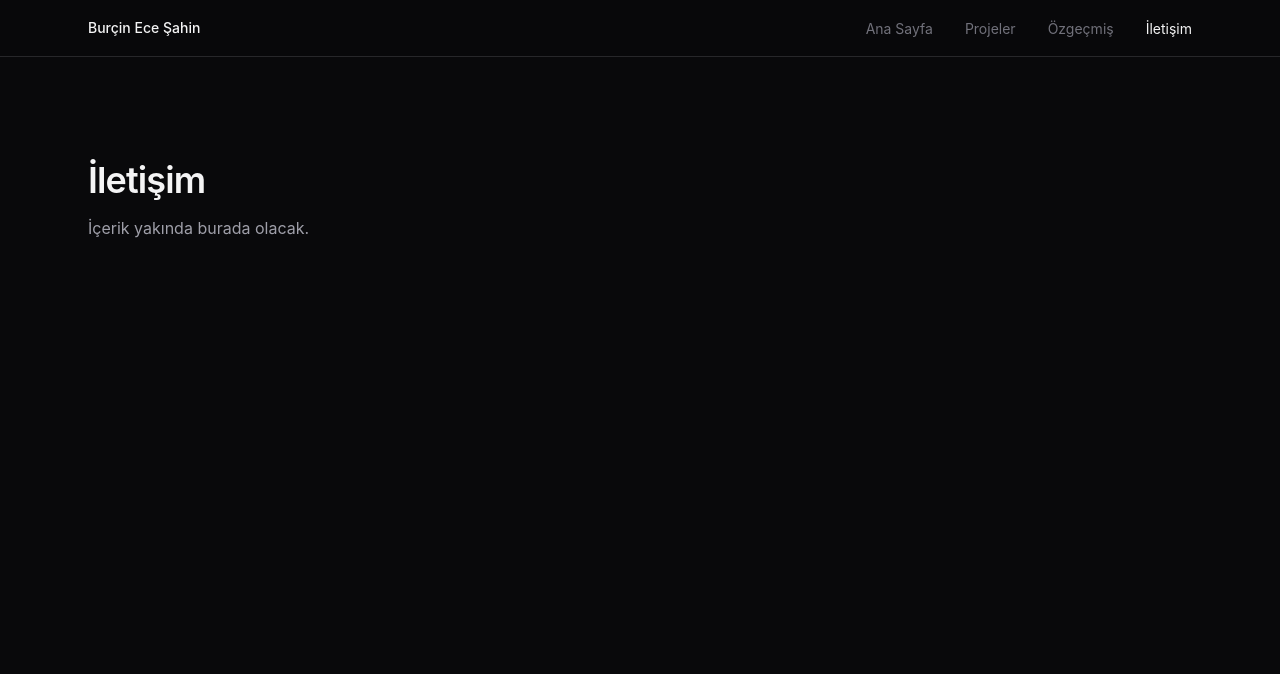
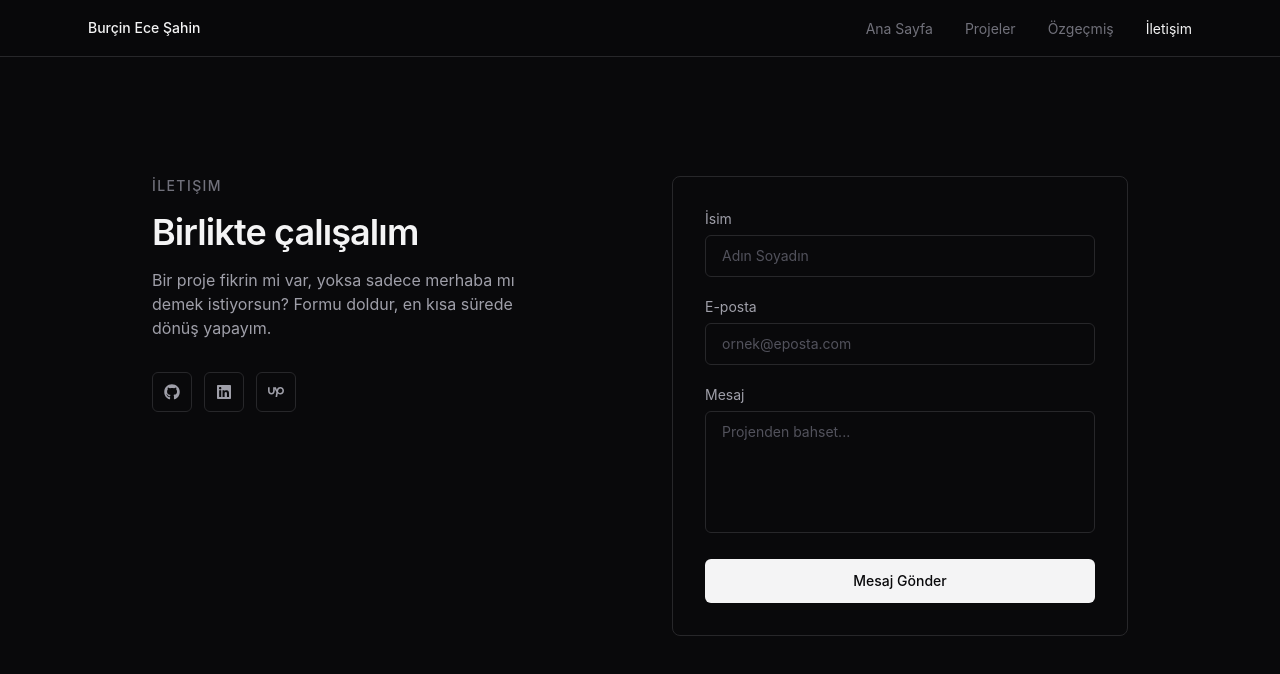
Before and after one commit to burcinece/portfolyo-vitrin, a React (Vite) app: page /iletisim in a window 1280 px wide. Shown: the top 674 px of the page. Built offline with nearby package versions, Linux system fonts and the light colour scheme.

Commit message:
Contact sayfası ve sosyal medya ikonları eklendi

```diff
--- /dev/null
+++ b/src/data/socialLinks.js
@@ -0,0 +1,7 @@
+import { FaGithub, FaLinkedin, FaUpwork } from 'react-icons/fa6'
+
+export const socialLinks = [
+  { name: 'GitHub', href: '#', icon: FaGithub },
+  { name: 'LinkedIn', href: '#', icon: FaLinkedin },
+  { name: 'Upwork', href: '#', icon: FaUpwork },
+]
--- a/src/pages/Contact.jsx
+++ b/src/pages/Contact.jsx
@@ -1,8 +1,122 @@
+import { useForm } from 'react-hook-form'
+import { socialLinks } from '../data/socialLinks'
+
 function Contact() {
+  const {
+    register,
+    handleSubmit,
+    reset,
+    formState: { errors, isSubmitting, isSubmitSuccessful },
+  } = useForm()
+
+  const onSubmit = async () => {
+    await new Promise((resolve) => setTimeout(resolve, 600))
+    reset()
+  }
+
   return (
-    <section className="mx-auto max-w-6xl px-6 py-20">
-      <h1 className="text-4xl font-semibold tracking-tight text-zinc-100">İletişim</h1>
-      <p className="mt-4 text-zinc-400">İçerik yakında burada olacak.</p>
+    <section className="mx-auto max-w-5xl px-6 py-24">
+      <div className="grid gap-16 md:grid-cols-2">
+        <div>
+          <p className="mb-4 text-sm font-medium uppercase tracking-widest text-zinc-500">
+            İletişim
+          </p>
+          <h1 className="text-4xl font-semibold tracking-tight text-zinc-100">
+            Birlikte çalışalım
+          </h1>
+          <p className="mt-4 max-w-sm text-zinc-400">
+            Bir proje fikrin mi var, yoksa sadece merhaba mı demek istiyorsun?
+            Formu doldur, en kısa sürede dönüş yapayım.
+          </p>
+
+          <div className="mt-8 flex gap-3">
+            {socialLinks.map(({ name, href, icon: Icon }) => (
+              <a
+                key={name}
+                href={href}
+                target="_blank"
+                rel="noreferrer"
+                aria-label={name}
+                className="flex h-10 w-10 items-center justify-center rounded-md border border-zinc-800 text-zinc-400 transition-colors duration-200 hover:border-zinc-700 hover:text-zinc-100"
+              >
+                <Icon className="h-4 w-4" />
+              </a>
+            ))}
+          </div>
+        </div>
+
+        <div className="rounded-lg border border-zinc-800 p-8">
+          {isSubmitSuccessful ? (
+            <p className="text-sm text-zinc-300">
+              Mesajın için teşekkürler, en kısa sürede dönüş yapacağım.
+            </p>
+          ) : (
+            <form onSubmit={handleSubmit(onSubmit)} noValidate className="space-y-5">
+              <div>
+                <label htmlFor="name" className="mb-1.5 block text-sm text-zinc-400">
+                  İsim
+                </label>
+                <input
+                  id="name"
+                  type="text"
+                  {...register('name', { required: 'İsim alanı zorunlu.' })}
+                  className="w-full rounded-md border border-zinc-800 bg-zinc-950 px-4 py-2.5 text-sm text-zinc-200 placeholder:text-zinc-600 focus:border-zinc-700 focus:outline-none focus:ring-1 focus:ring-zinc-700"
+                  placeholder="Adın Soyadın"
+                />
+                {errors.name && (
+                  <p className="mt-1.5 text-xs text-red-400">{errors.name.message}</p>
+                )}
+              </div>
+
+              <div>
+                <label htmlFor="email" className="mb-1.5 block text-sm text-zinc-400">
+                  E-posta
+                </label>
+                <input
+                  id="email"
+                  type="email"
+                  {...register('email', {
+                    required: 'E-posta alanı zorunlu.',
+                    pattern: {
+                      value: /^[^\s@]+@[^\s@]+\.[^\s@]+$/,
+                      message: 'Geçerli bir e-posta adresi gir.',
+                    },
+                  })}
+                  className="w-full rounded-md border border-zinc-800 bg-zinc-950 px-4 py-2.5 text-sm text-zinc-200 placeholder:text-zinc-600 focus:border-zinc-700 focus:outline-none focus:ring-1 focus:ring-zinc-700"
+                  placeholder="ornek@eposta.com"
+                />
+                {errors.email && (
+                  <p className="mt-1.5 text-xs text-red-400">{errors.email.message}</p>
+                )}
+              </div>
+
+              <div>
+                <label htmlFor="message" className="mb-1.5 block text-sm text-zinc-400">
+                  Mesaj
+                </label>
+                <textarea
+                  id="message"
+                  rows={5}
+                  {...register('message', { required: 'Mesaj alanı zorunlu.' })}
+                  className="w-full resize-none rounded-md border border-zinc-800 bg-zinc-950 px-4 py-2.5 text-sm text-zinc-200 placeholder:text-zinc-600 focus:border-zinc-700 focus:outline-none focus:ring-1 focus:ring-zinc-700"
+                  placeholder="Projenden bahset..."
+                />
+                {errors.message && (
+                  <p className="mt-1.5 text-xs text-red-400">{errors.message.message}</p>
+                )}
+              </div>
+
+              <button
+                type="submit"
+                disabled={isSubmitting}
+                className="w-full rounded-md bg-zinc-100 py-3 text-sm font-medium text-zinc-950 transition-colors duration-200 hover:bg-white disabled:cursor-not-allowed disabled:opacity-50"
+              >
+                {isSubmitting ? 'Gönderiliyor...' : 'Mesaj Gönder'}
+              </button>
+            </form>
+          )}
+        </div>
+      </div>
     </section>
   )
 }
```
